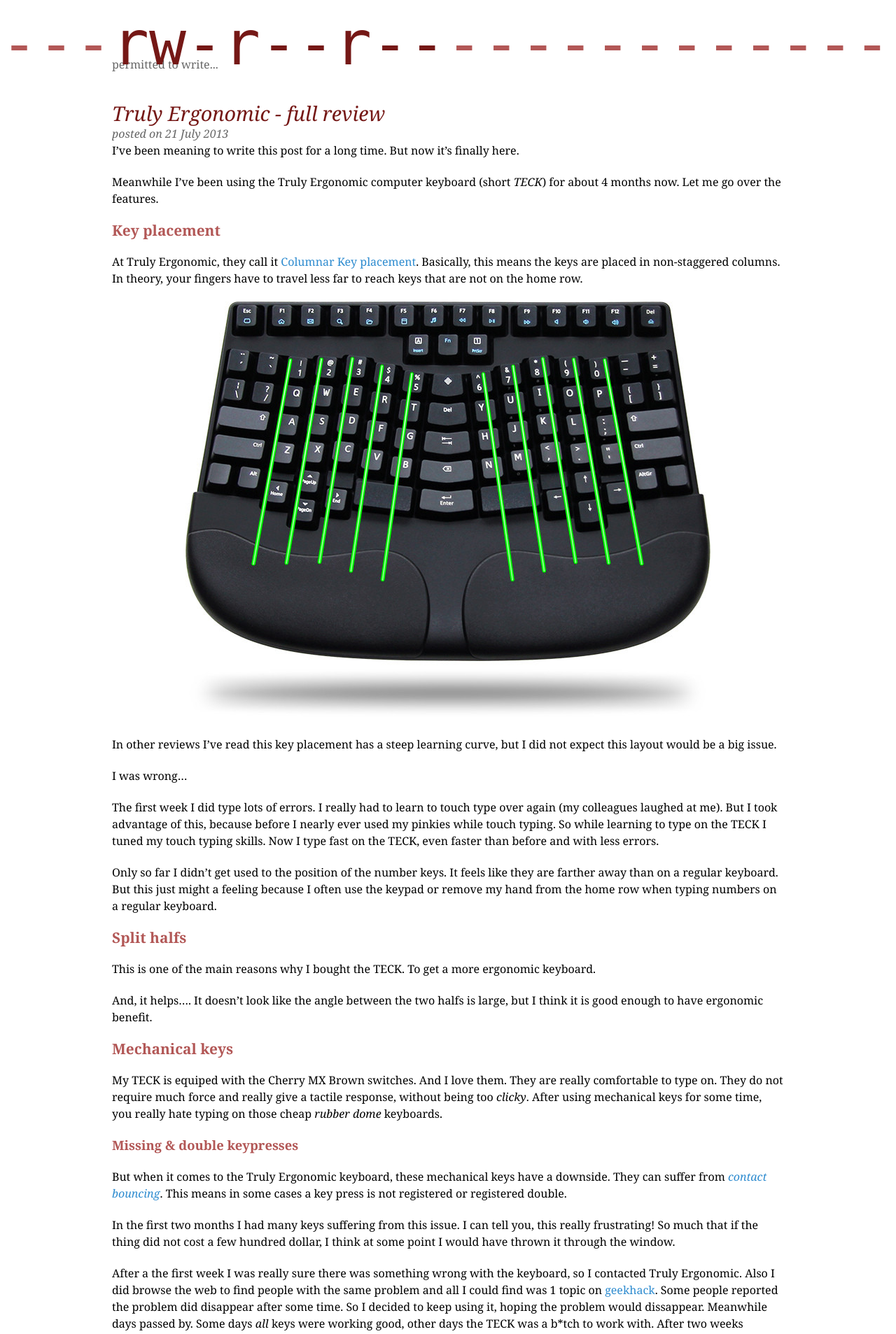
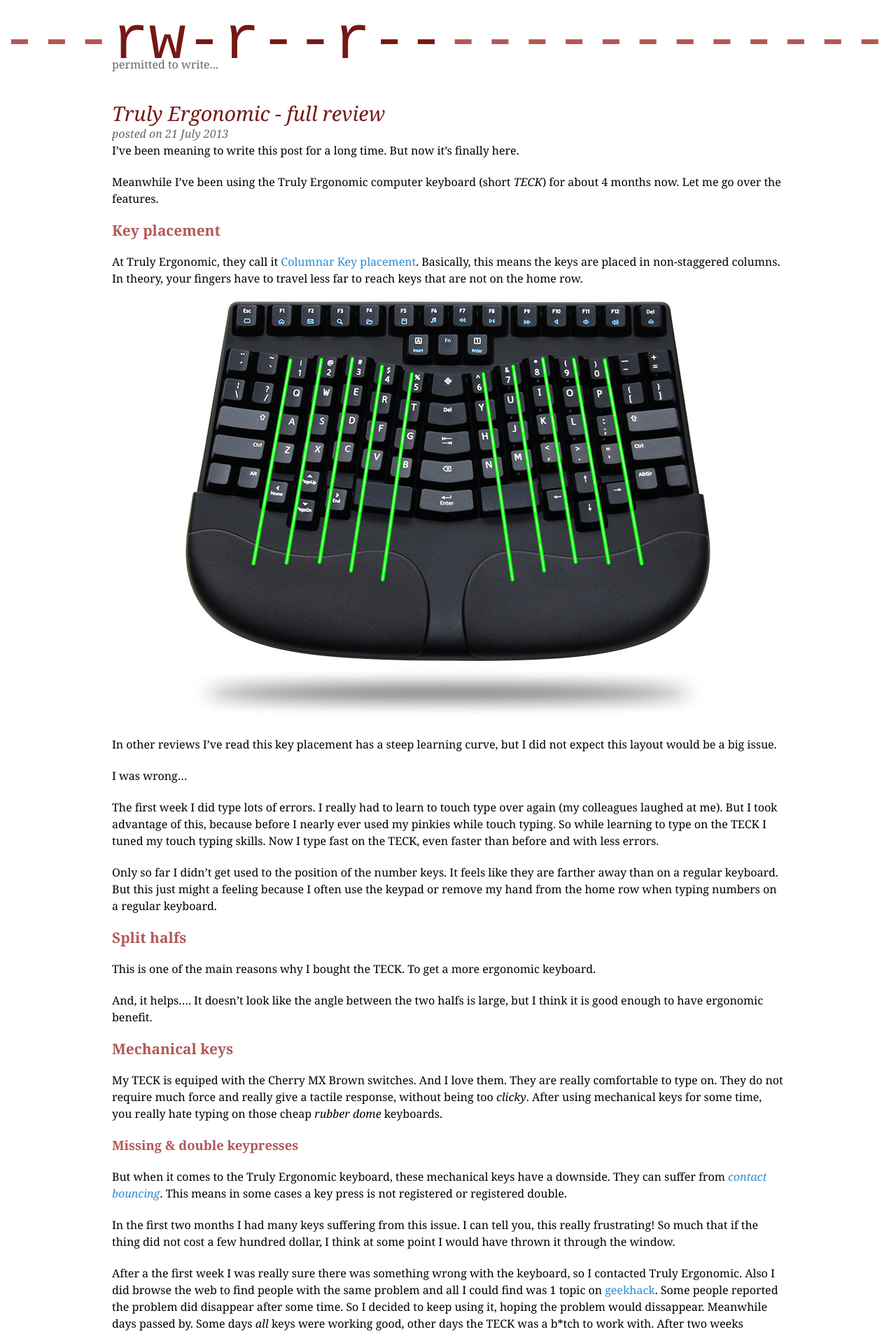
Before and after one commit to To1ne/writepermission, a Jekyll site: the page built from index.html, in a window 1280 px wide. Shown: the top 1907 px of the page at 70% size. Built offline with Jekyll 4.4.1, drawn with Linux system fonts in a browser that asks for light colours; Markdown is read by kramdown in place of the engine named in the settings; the list of posts is cut into pages by our own code; comment, search, counter and statistics services are not loaded.

Commit message:
minor header font fixes

```diff
--- a/css/style.css
+++ b/css/style.css
@@ -185,7 +185,8 @@
 }
 /* Code */
 pre, code {
-  font: 1em monospace;
+  font-size: 0.9em;
+  font-family: Courier, monospace;
 }
 pre code {
   background: inherit;
@@ -309,7 +310,7 @@
 #dasher h1, #dasher-fixed h1 {
   color: #B25756;
   font-size: 5.5em;
-  font-family: "DejaVu Sans Mono", Monaco, "Courier New", Courier, monospace;
+  font-family: Courier, monospace;
   height: 1em;
   margin-bottom: -1em;
 }
```
